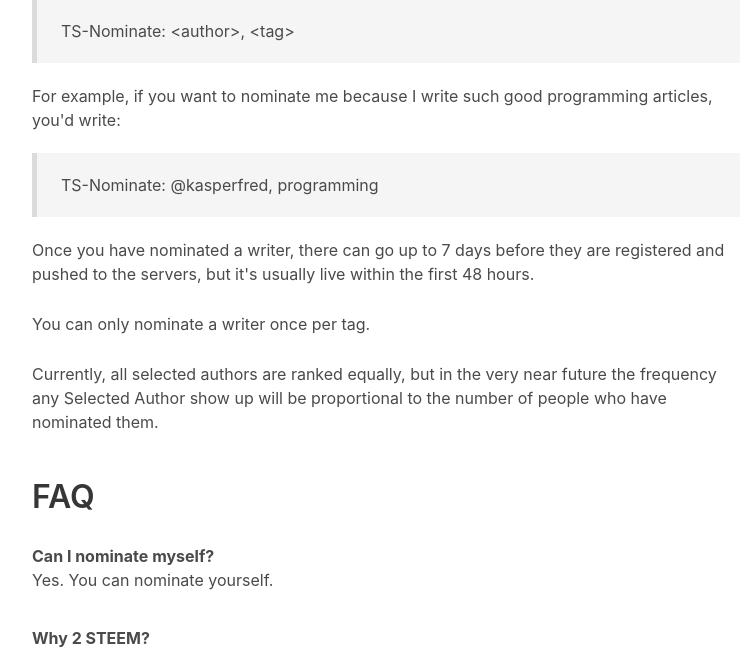
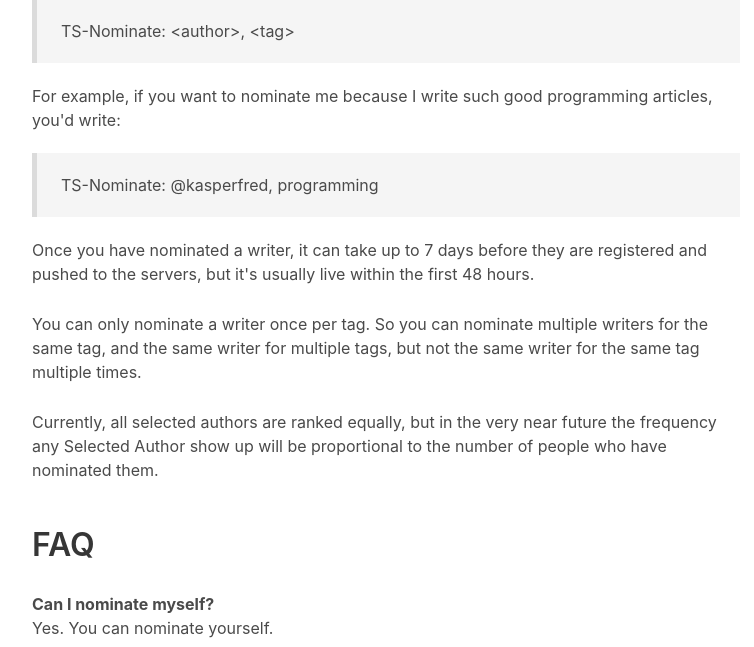
Before and after one commit to juanunix/steem-apps, a Flask app: page /tagsearch/selected-authors in a window 1280 px wide. Shown: the part 1090-1737 px from the top of the page, without its empty margins (254-1008 px from the left). Run offline with Flask 2, Linux system fonts and the light colour scheme; some libraries are stand-ins or nearby versions.

Commit message:
Grammar error in templates

```diff
--- a/templates/selected_authors.html
+++ b/templates/selected_authors.html
@@ -34,8 +34,8 @@
   <blockquote>TS-Nominate: &lt;author&gt;, &lt;tag&gt;</blockquote>
   <p>For example, if you want to nominate me because I write such good programming articles, you'd write:</p>
   <blockquote>TS-Nominate: @kasperfred, programming</blockquote>
-  <p>Once you have nominated a writer, there can go up to 7 days before they are registered and pushed to the servers, but it's usually live within the first 48 hours.</p>
-  <p>You can only nominate a writer once per tag.</p>
+  <p>Once you have nominated a writer, it can take up to 7 days before they are registered and pushed to the servers, but it's usually live within the first 48 hours.</p>
+  <p>You can only nominate a writer once per tag. So you can nominate multiple writers for the same tag, and the same writer for multiple tags, but not the same writer for the same tag multiple times.</p>
   <p>Currently, all selected authors are ranked equally, but in the very near future the frequency any Selected Author show up will be proportional to the number of people who have nominated them. </p><br>
   <h3 class="title is-3">FAQ</h3>
   <div><p><b>Can I nominate myself?</b>
--- a/templates/whats_new.html
+++ b/templates/whats_new.html
@@ -17,7 +17,7 @@
 <section class="article">
 	<h1 class="title is-1">v1.1</h1>
 	<p>After about a week online, this is the first major update.</p>
-	<p>This version doesn't have a lot of new features as I most of my time has gone into making the application faster, and more stable. Therefore, not all feature requests were implemented, but I still have them on my list, and take new requests.</p><p>The development of this application continues to be throttled as I'm working on other steemtools.</p>
+	<p>This version doesn't have a lot of new features as most of my time has gone into making the application faster, and more stable. Therefore, not all feature requests were implemented, but I still have them on my list, and take new requests.</p><p>The development of this application continues to be throttled as I'm working on other steemtools.</p>
 	<ul>
 		<li><p><span class="tag is-info">Performance</span> Improved load times dramatically. (Thanks <a target="_blank" href="https://steemit.com/@teambuktu">@teambuktu</a> for the help).</p></li>
 		<li><p><span class="tag is-success">Feature</span> Search for multiple authors and tags in the same query. <a target="_blank" href="/tagsearch?tag=steem+programming&author=kasperfred+papa-pepper">Try it</a>!</p></li>
@@ -26,7 +26,7 @@
 		<li><p><span class="tag is-light">Misc</span> Redesigned the UI.</p></li>
 		<li><p><span class="tag is-light">Misc</span> New url: <a href="https://steem.kasperfred.com/tagsearch">steem.kasperfred.com/tagsearch</a></p></li>
 	</ul>
-	<p>Read the announcement article on <a target="_blank" href="https://steemit.com/steemit/@kasperfred/steem-tag-search-v1.1-update">Steemit</a></p>
+	<p>Read the announcement article on <a target="_blank" href="https://steemit.com/steemit/@kasperfred/steem-tag-search-v1-1-update">Steemit</a></p>
 
 	<br><hr><br>
 
```
